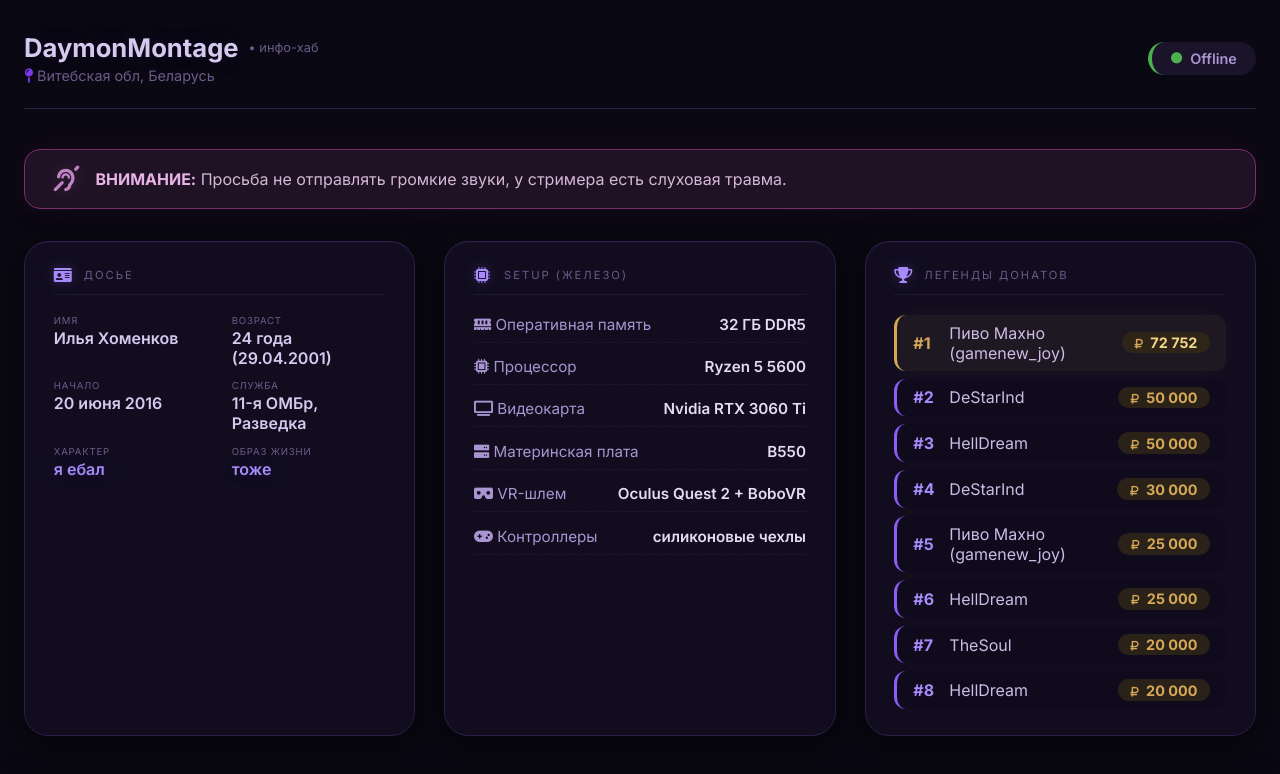
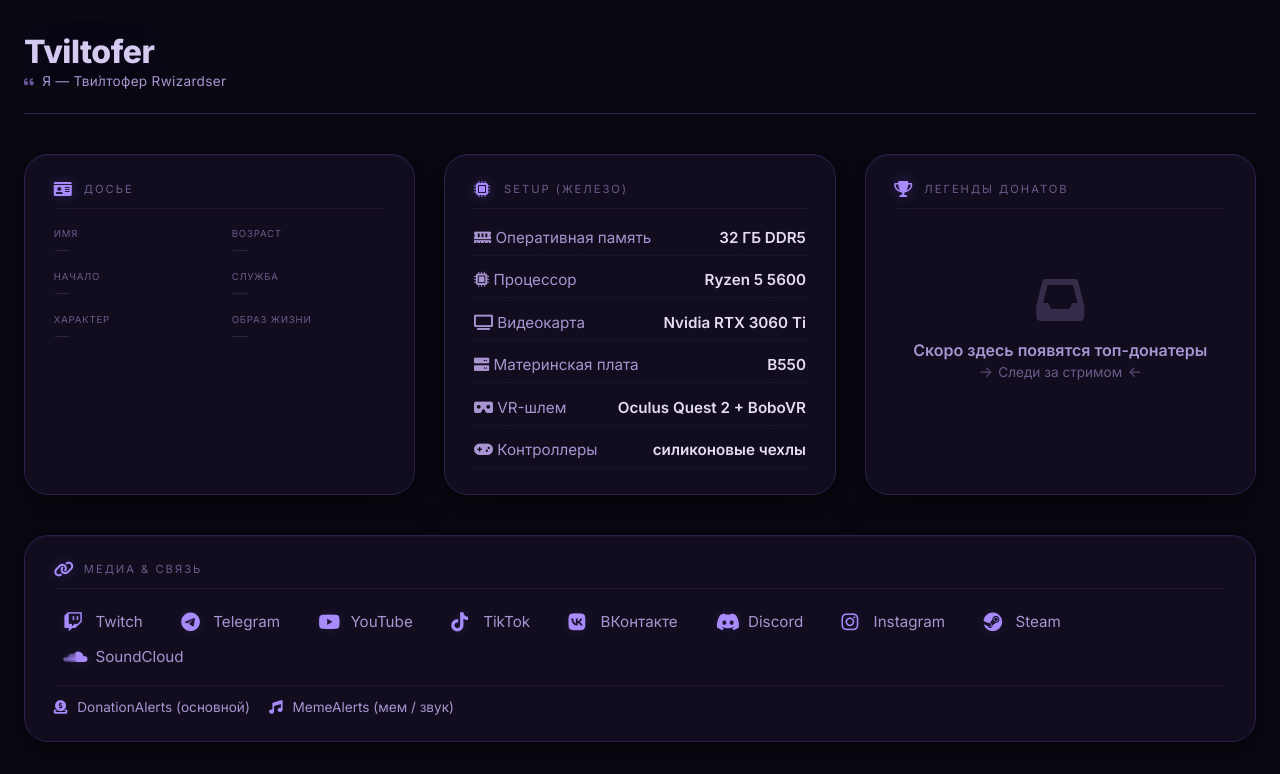
Before and after one commit to Adamanka/Tvil.infohup, a plain HTML site: page deepseek_html_20260625_22dd0b.html in a window 1280 px wide. Shown: the top 774 px of the page. Drawn offline with Linux system fonts and the light colour scheme.

Commit message:
Update deepseek_html_20260625_22dd0b.html

```diff
--- a/deepseek_html_20260625_22dd0b.html
+++ b/deepseek_html_20260625_22dd0b.html
@@ -22,10 +22,6 @@
             --accent: #8b5cf6;
             --accent-light: #a78bfa;
             --accent-glow: rgba(139, 92, 246, 0.25);
-            --gold: #d4a857;
-            --gold-bg: #2a2218;
-            --warning-bg: #1f1225;
-            --warning-border: #7c2d6b;
         }
 
         * {
@@ -63,35 +59,6 @@
             margin-bottom: 2.5rem;
             border-bottom: 1px solid var(--border-color);
             padding-bottom: 1.5rem;
-        }
-
-        .hub-header h1 {
-            font-size: 2.2rem;
-            font-weight: 800;
-            letter-spacing: -0.5px;
-            background: linear-gradient(135deg, #a78bfa, #7c3aed, #6d28d9);
-            -webkit-background-clip: text;
-            -webkit-text-fill-color: transparent;
-            background-clip: text;
-            text-shadow: 0 0 40px rgba(139, 92, 246, 0.3);
-        }
-
-        .hub-header .status {
-            background: #1a1329;
-            padding: 0.5rem 1.2rem;
-            border-radius: 50px;
-            font-size: 0.9rem;
-            font-weight: 600;
-            border-left: 4px solid #4caf50;
-            display: flex;
-            align-items: center;
-            gap: 0.5rem;
-            color: var(--text-secondary);
-        }
-
-        .hub-header .status i {
-            color: #4caf50;
-            font-size: 0.7rem;
         }
 
         /* ----- СЕТКА ----- */
@@ -139,7 +106,7 @@
             filter: drop-shadow(0 0 6px rgba(139, 92, 246, 0.3));
         }
 
-        /* ----- ДОСЬЕ ----- */
+        /* ----- ДОСЬЕ (ПУСТОЕ) ----- */
         .profile-grid {
             display: grid;
             grid-template-columns: 1fr 1fr;
@@ -165,9 +132,12 @@
             color: #d4caf0;
         }
 
-        .value.highlight {
-            color: var(--accent-light);
-            text-shadow: 0 0 20px rgba(139, 92, 246, 0.2);
+        .profile-item .value.empty {
+            color: var(--text-muted);
+            opacity: 0.3;
+            font-style: italic;
+            font-weight: 400;
+            font-size: 0.9rem;
         }
 
         /* ----- ОБОРУДОВАНИЕ ----- */
@@ -201,70 +171,40 @@
             width: 18px;
         }
 
-        /* ----- ТОП ДОНАТОВ (фиолетовая тема) ----- */
-        .donation-list {
+        /* ----- ТОП ДОНАТОВ (ПУСТОЙ БЛОК) ----- */
+        .donation-empty {
             display: flex;
             flex-direction: column;
-            gap: 0.5rem;
+            align-items: center;
+            justify-content: center;
+            padding: 2.5rem 1rem;
+            text-align: center;
+            min-height: 200px;
         }
 
-        .donation-item {
-            display: flex;
-            justify-content: space-between;
-            align-items: center;
-            background: #0f0b1c;
-            padding: 0.5rem 1rem;
-            border-radius: 12px;
-            border-left: 3px solid var(--accent);
-            transition: background 0.2s;
+        .donation-empty i {
+            font-size: 3rem;
+            color: var(--text-muted);
+            opacity: 0.4;
+            margin-bottom: 1rem;
         }
 
-        .donation-item:hover {
-            background: #19132b;
+        .donation-empty .empty-title {
+            font-size: 1rem;
+            font-weight: 600;
+            color: var(--text-secondary);
+            margin-bottom: 0.3rem;
         }
 
-        .donation-item .place {
-            font-weight: 700;
-            color: var(--accent-light);
-            min-width: 28px;
+        .donation-empty .empty-sub {
+            font-size: 0.85rem;
+            color: var(--text-muted);
         }
 
-        .donation-item .name {
-            flex: 1;
-            margin-left: 0.5rem;
-            font-weight: 500;
-            color: #cbbbe5;
-        }
-
-        .donation-item .amount {
-            font-weight: 700;
-            color: var(--gold);
-            background: var(--gold-bg);
-            padding: 0.15rem 0.8rem;
-            border-radius: 20px;
-            font-size: 0.9rem;
-        }
-
-        .donation-item .amount i {
-            color: var(--gold);
-            margin-right: 4px;
-            font-size: 0.7rem;
-        }
-
-        /* Первое место — особое свечение */
-        .donation-item:first-child {
-            border-left-color: var(--gold);
-            background: #1e1822;
-            box-shadow: 0 0 20px rgba(212, 168, 87, 0.06);
-        }
-
-        .donation-item:first-child .place {
-            color: var(--gold);
-        }
-
-        .donation-item:first-child .amount {
-            background: #2f2418;
-            color: #f5d78a;
+        .donation-empty .empty-sub i {
+            font-size: 0.8rem;
+            opacity: 0.6;
+            margin: 0 0.2rem;
         }
 
         /* ----- СОЦИАЛЬНЫЕ СЕТИ (фиолетовые ссылки) ----- */
@@ -305,50 +245,33 @@
             filter: drop-shadow(0 0 12px rgba(139, 92, 246, 0.4));
         }
 
-        /* ----- ПРЕДУПРЕЖДЕНИЕ (фиолетовая тема) ----- */
-        .warning-banner {
-            background: var(--warning-bg);
-            border: 1px solid var(--warning-border);
-            border-radius: 16px;
-            padding: 1rem 1.8rem;
-            margin-bottom: 2rem;
+        /* ----- НИК СТРИМЕРА (фиолетовый) ----- */
+        .streamer-header {
             display: flex;
-            align-items: center;
-            gap: 1rem;
-            flex-wrap: wrap;
-            color: #d4b8d4;
-            box-shadow: 0 0 30px rgba(124, 45, 107, 0.1);
+            flex-direction: column;
+            gap: 2px;
         }
 
-        .warning-banner i {
-            font-size: 1.6rem;
-            color: #c084c4;
-            filter: drop-shadow(0 0 10px rgba(192, 132, 196, 0.2));
+        .streamer-nick {
+            font-size: 2rem;
+            font-weight: 800;
+            color: #d4caf0;
+            text-shadow: 0 0 40px rgba(139, 92, 246, 0.2);
+            letter-spacing: -0.5px;
         }
 
-        .warning-banner span {
-            font-weight: 500;
+        .streamer-sub {
+            font-size: 0.85rem;
+            color: var(--text-secondary);
+            font-weight: 400;
+            letter-spacing: 0.3px;
         }
 
-        .warning-banner strong {
-            color: #e8b4e8;
-        }
-
-        /* ----- НИК СТРИМЕРА (фиолетовый) ----- */
-        .streamer-nick {
-            font-size: 1.6rem;
-            font-weight: 700;
-            color: #d4caf0;
-            display: flex;
-            align-items: center;
-            gap: 10px;
-            text-shadow: 0 0 30px rgba(139, 92, 246, 0.15);
-        }
-
-        .streamer-nick small {
-            font-weight: 400;
-            font-size: 0.8rem;
-            color: var(--text-muted);
+        .streamer-sub i {
+            color: var(--accent-light);
+            margin-right: 4px;
+            font-size: 0.7rem;
+            opacity: 0.6;
         }
 
         /* ----- ДОП БЛОК (донат-способы) ----- */
@@ -382,9 +305,11 @@
             .grid {
                 grid-template-columns: 1fr;
             }
-            .donation-item {
-                flex-wrap: wrap;
-                gap: 0.3rem;
+            .streamer-nick {
+                font-size: 1.5rem;
+            }
+            .streamer-sub {
+                font-size: 0.75rem;
             }
         }
 
@@ -409,38 +334,45 @@
 
     <!-- ШАПКА -->
     <header class="hub-header">
-        <div>
-            <div class="streamer-nick">
-                DaymonMontage <small>• инфо-хаб</small>
-            </div>
-            <div style="font-size:0.9rem; color:#6b5b8a; margin-top:4px;">
-                <i class="fas fa-map-pin" style="color:#7c3aed;"></i> Витебская обл, Беларусь
+        <div class="streamer-header">
+            <div class="streamer-nick">Tviltofer</div>
+            <div class="streamer-sub">
+                <i class="fas fa-quote-left"></i> Я — Тви́лтофер Rwizardser
             </div>
         </div>
-        <div class="status">
-            <i class="fas fa-circle"></i> Offline
-        </div>
     </header>
-
-    <!-- БАННЕР ПРЕДУПРЕЖДЕНИЯ -->
-    <div class="warning-banner">
-        <i class="fas fa-ear-deaf"></i>
-        <span><strong>ВНИМАНИЕ:</strong> Просьба не отправлять громкие звуки, у стримера есть слуховая травма.</span>
-    </div>
 
     <!-- СЕТКА КАРТОЧЕК -->
     <div class="grid">
 
-        <!-- 1. ДОСЬЕ -->
+        <!-- 1. ДОСЬЕ (ПУСТОЕ) -->
         <div class="card">
             <div class="card-title"><i class="fas fa-id-card"></i> Досье</div>
             <div class="profile-grid">
-                <div class="profile-item"><span class="label">Имя</span><span class="value">Илья Хоменков</span></div>
-                <div class="profile-item"><span class="label">Возраст</span><span class="value">24 года (29.04.2001)</span></div>
-                <div class="profile-item"><span class="label">Начало</span><span class="value">20 июня 2016</span></div>
-                <div class="profile-item"><span class="label">Служба</span><span class="value">11-я ОМБр, Разведка</span></div>
-                <div class="profile-item"><span class="label">Характер</span><span class="value highlight">я ебал</span></div>
-                <div class="profile-item"><span class="label">Образ жизни</span><span class="value highlight">тоже</span></div>
+                <div class="profile-item">
+                    <span class="label">Имя</span>
+                    <span class="value empty">—</span>
+                </div>
+                <div class="profile-item">
+                    <span class="label">Возраст</span>
+                    <span class="value empty">—</span>
+                </div>
+                <div class="profile-item">
+                    <span class="label">Начало</span>
+                    <span class="value empty">—</span>
+                </div>
+                <div class="profile-item">
+                    <span class="label">Служба</span>
+                    <span class="value empty">—</span>
+                </div>
+                <div class="profile-item">
+                    <span class="label">Характер</span>
+                    <span class="value empty">—</span>
+                </div>
+                <div class="profile-item">
+                    <span class="label">Образ жизни</span>
+                    <span class="value empty">—</span>
+                </div>
             </div>
         </div>
 
@@ -457,18 +389,15 @@
             </div>
         </div>
 
-        <!-- 3. ТОП ДОНАТОВ -->
+        <!-- 3. ТОП ДОНАТОВ (ПУСТОЙ) -->
         <div class="card">
             <div class="card-title"><i class="fas fa-trophy"></i> Легенды донатов</div>
-            <div class="donation-list">
-                <div class="donation-item"><span class="place">#1</span><span class="name">Пиво Махно (gamenew_joy)</span><span class="amount"><i class="fas fa-ruble-sign"></i> 72 752</span></div>
-                <div class="donation-item"><span class="place">#2</span><span class="name">DeStarInd</span><span class="amount"><i class="fas fa-ruble-sign"></i> 50 000</span></div>
-                <div class="donation-item"><span class="place">#3</span><span class="name">HellDream</span><span class="amount"><i class="fas fa-ruble-sign"></i> 50 000</span></div>
-                <div class="donation-item"><span class="place">#4</span><span class="name">DeStarInd</span><span class="amount"><i class="fas fa-ruble-sign"></i> 30 000</span></div>
-                <div class="donation-item"><span class="place">#5</span><span class="name">Пиво Махно (gamenew_joy)</span><span class="amount"><i class="fas fa-ruble-sign"></i> 25 000</span></div>
-                <div class="donation-item"><span class="place">#6</span><span class="name">HellDream</span><span class="amount"><i class="fas fa-ruble-sign"></i> 25 000</span></div>
-                <div class="donation-item"><span class="place">#7</span><span class="name">TheSoul</span><span class="amount"><i class="fas fa-ruble-sign"></i> 20 000</span></div>
-                <div class="donation-item"><span class="place">#8</span><span class="name">HellDream</span><span class="amount"><i class="fas fa-ruble-sign"></i> 20 000</span></div>
+            <div class="donation-empty">
+                <i class="fas fa-inbox"></i>
+                <div class="empty-title">Скоро здесь появятся топ-донатеры</div>
+                <div class="empty-sub">
+                    <i class="fas fa-arrow-right"></i> Следи за стримом <i class="fas fa-arrow-left"></i>
+                </div>
             </div>
         </div>
     </div>
```
